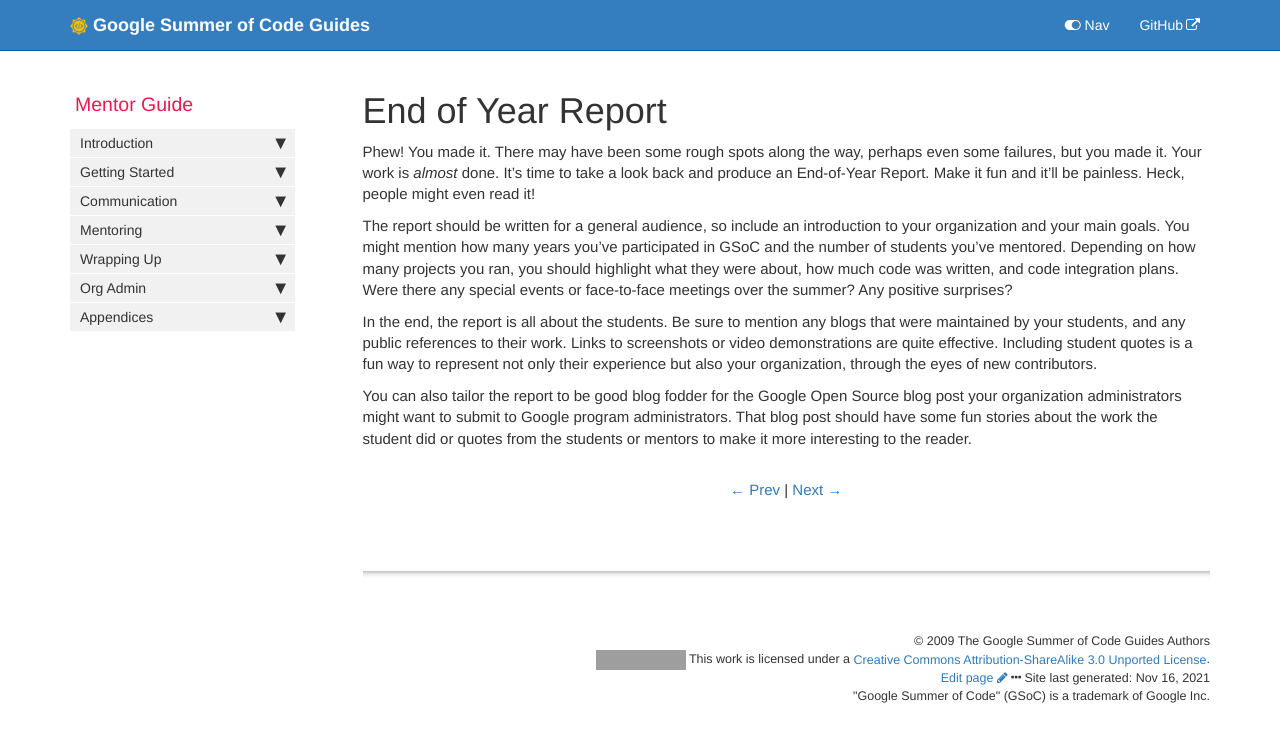
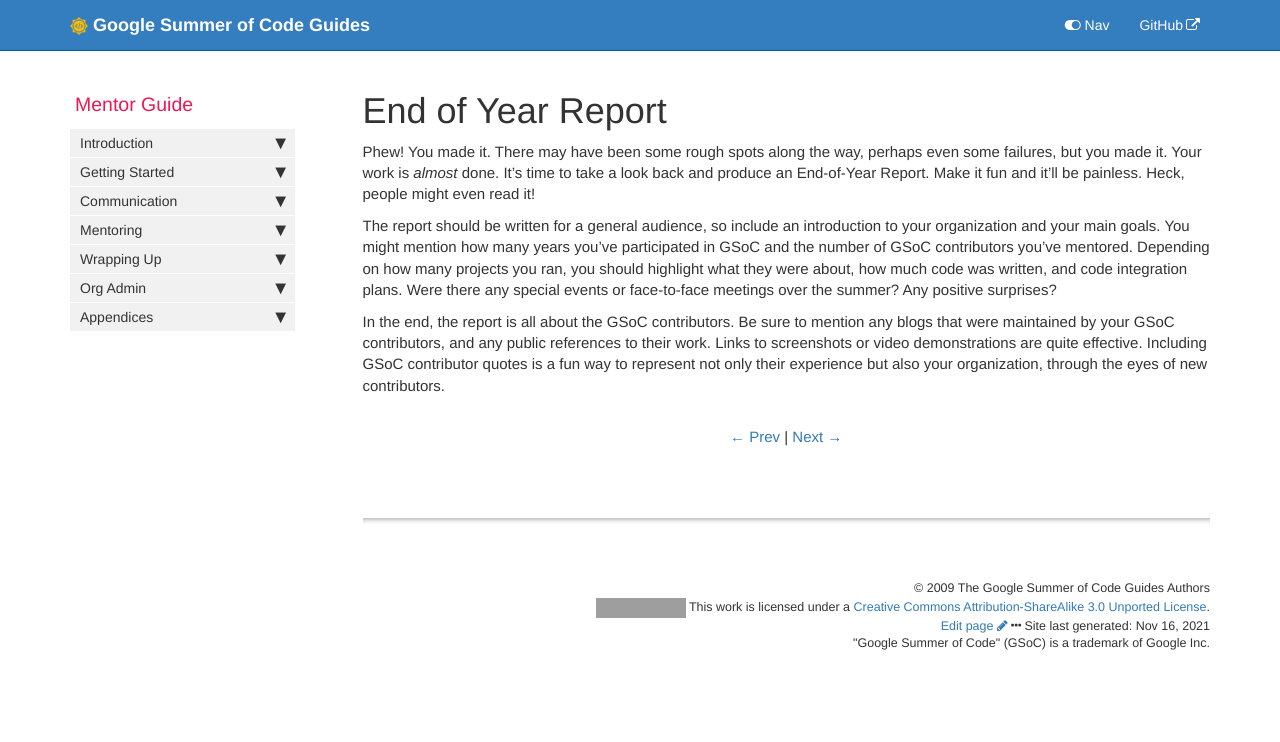
Before and after one commit to google/gsocguides, a Jekyll site: the page built from pages/mentor/24-end_of_year_report.md, in a window 1280 px wide. Shown: the top 742 px of the page. Built offline with Jekyll 4.4.1, drawn with Linux system fonts in a browser that asks for light colours; grey boxes are pictures that could not be loaded.

Commit message:
Update 24-end_of_year_report.md
2022 updates

```diff
--- a/pages/mentor/24-end_of_year_report.md
+++ b/pages/mentor/24-end_of_year_report.md
@@ -8,8 +8,6 @@ sidebar: mentor_sidebar
 
 Phew! You made it. There may have been some rough spots along the way, perhaps even some failures, but you made it. Your work is *almost* done. It's time to take a look back and produce an End-of-Year Report. Make it fun and it'll be painless. Heck, people might even read it!
 
-The report should be written for a general audience, so include an introduction to your organization and your main goals. You might mention how many years you've participated in GSoC and the number of students you've mentored. Depending on how many projects you ran, you should highlight what they were about, how much code was written, and code integration plans. Were there any special events or face-to-face meetings over the summer? Any positive surprises?
+The report should be written for a general audience, so include an introduction to your organization and your main goals. You might mention how many years you've participated in GSoC and the number of GSoC contributors you've mentored. Depending on how many projects you ran, you should highlight what they were about, how much code was written, and code integration plans. Were there any special events or face-to-face meetings over the summer? Any positive surprises?
 
-In the end, the report is all about the students. Be sure to mention any blogs that were maintained by your students, and any public references to their work. Links to screenshots or video demonstrations are quite effective. Including student quotes is a fun way to represent not only their experience but also your organization, through the eyes of new contributors.
-
-You can also tailor the report to be good blog fodder for the Google Open Source blog post your organization administrators might want to submit to Google program administrators. That blog post should have some fun stories about the work the student did or quotes from the students or mentors to make it more interesting to the reader.
+In the end, the report is all about the GSoC contributors. Be sure to mention any blogs that were maintained by your GSoC contributors, and any public references to their work. Links to screenshots or video demonstrations are quite effective. Including GSoC contributor quotes is a fun way to represent not only their experience but also your organization, through the eyes of new contributors.
```
